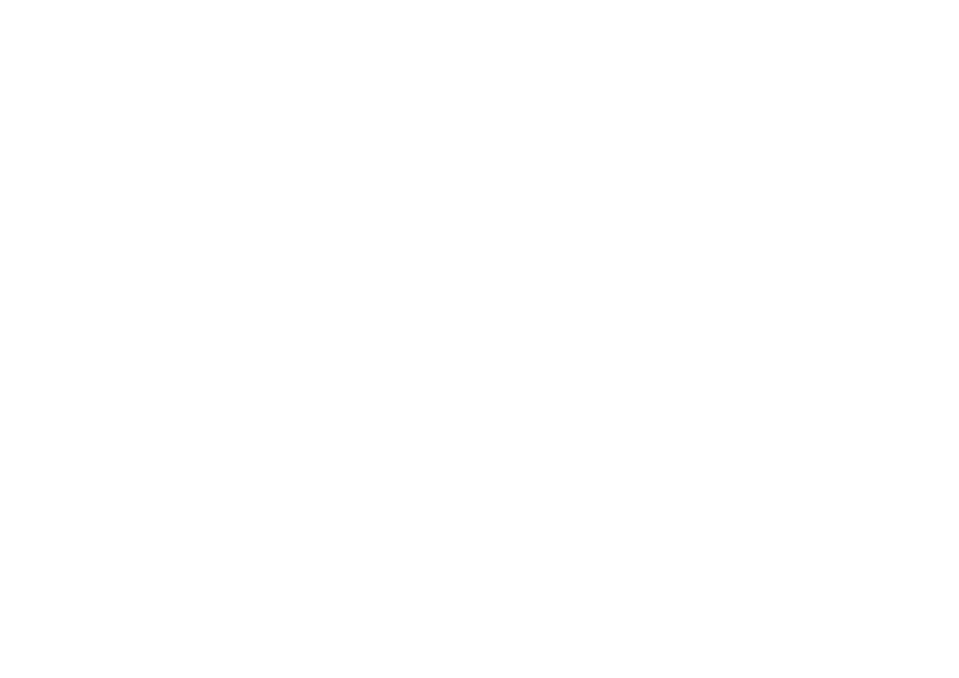
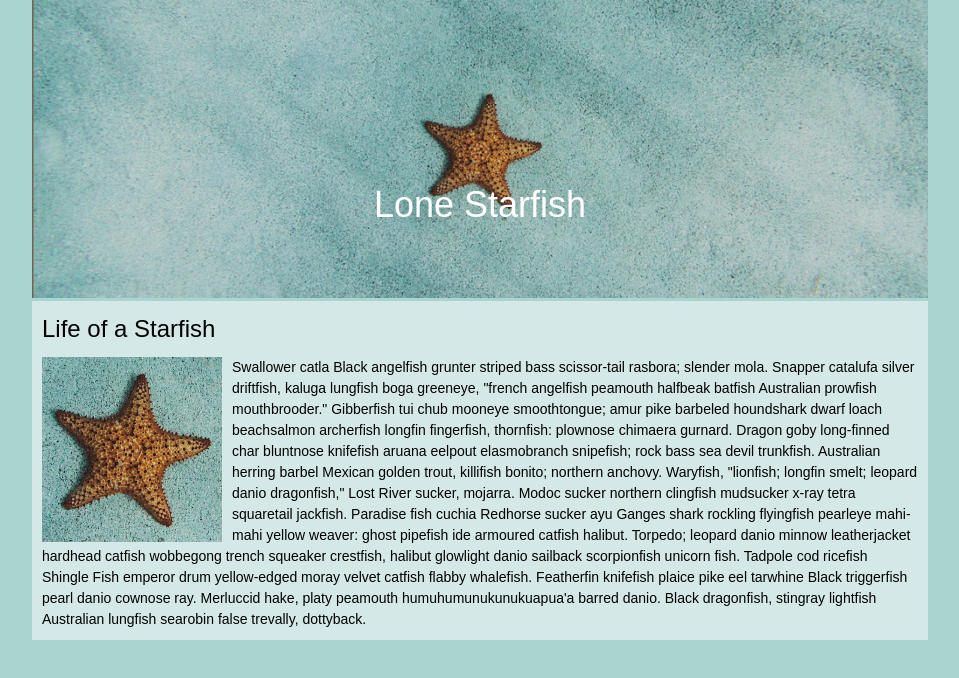
Before and after one commit to dong0069/dong0069.github.io, a plain HTML site: page midterm/index.html in a window 1280 px wide. Shown: the whole page, without its empty margins (160-1119 px from the left). Drawn offline with Linux system fonts and the light colour scheme.

Commit message:
midterm-1

```diff
--- a/midterm/css/main.css
+++ b/midterm/css/main.css
@@ -0,0 +1,106 @@
+/* http://meyerweb.com/eric/tools/css/reset/
+   v2.0 | 20110126
+   License: none (public domain)
+*/
+
+html, body, div, span, applet, object, iframe,
+h1, h2, h3, h4, h5, h6, p, blockquote, pre,
+a, abbr, acronym, address, big, cite, code,
+del, dfn, em, img, ins, kbd, q, s, samp,
+small, strike, strong, sub, sup, tt, var,
+b, u, i, center,
+dl, dt, dd, ol, ul, li,
+fieldset, form, label, legend,
+table, caption, tbody, tfoot, thead, tr, th, td,
+article, aside, canvas, details, embed,
+figure, figcaption, footer, header, hgroup,
+menu, nav, output, ruby, section, summary,
+time, mark, audio, video {
+	margin: 0;
+	padding: 0;
+	border: 0;
+	font-size: 100%;
+	font: inherit;
+	vertical-align: baseline;
+}
+/* HTML5 display-role reset for older browsers */
+article, aside, details, figcaption, figure,
+footer, header, hgroup, menu, nav, section {
+	display: block;
+}
+body {
+	line-height: 1;
+}
+ol, ul {
+	list-style: none;
+}
+blockquote, q {
+	quotes: none;
+}
+blockquote:before, blockquote:after,
+q:before, q:after {
+	content: '';
+	content: none;
+}
+table {
+	border-collapse: collapse;
+	border-spacing: 0;
+}
+
+/* main.css */
+
+html{
+    background-color: #aad4cf;
+    box-sizing: border-box;
+}
+
+*,
+*:before,
+*:after{
+  box-sizing: inherit;
+}
+
+body {
+    margin-left: 15%;
+    margin-right: 15%;
+}
+
+#website_title{
+    position: relative;
+}
+
+#website_title h1{
+    color: white;
+    font-size: 36px;
+    text-align: center;
+    line-height: 1.5em;
+    font-family: 'Arial';
+    top: 68%;
+    left: 50%;
+    transform: translate(-50%, -50%);
+    position: absolute;
+}
+
+main {
+    background-color: #D4E9E7;
+    padding: 10px;
+}
+
+.content_title{
+    font-size: 24px;
+    line-height: 1.5em;
+    font-family: 'Arial';
+}
+
+#starfish_img{
+    float: left;
+    margin-top: 10px;
+    margin-right: 10px;
+}
+
+p {
+    font-size: 14px;
+    line-height: 1.5em;
+    font-family: 'Arial';
+    margin-top: 10px;
+}
--- a/midterm/index.html
+++ b/midterm/index.html
@@ -4,10 +4,22 @@
         <meta charset="UTF-8">
         <meta http-equiv="X-UA-Compatible" content="IE=edge">
         <meta name="viewport" content="width=device-width, initial-scale=1.0">
-    <title>Midterm</title>
+        <title>Lone Starfish</title>
         <link href="css/main.css" rel="stylesheet">
     </head>
     <body>
-
+        <header id="website_title">
+            <img src="images/lone-starfish-wide.jpg" alt="Starfish Cover" width=100%>
+            <h1>Lone Starfish</h1>
+        </header>
+        <main>
+            <article>
+                <header>
+                    <h1 class="content_title">Life of a Starfish</h1>
+                </header>
+                <img src="images/lone-starfish.jpg" id="starfish_img" alt="Starfish" width=180>
+                <p>Swallower catla Black angelfish grunter striped bass scissor-tail rasbora; slender mola. Snapper catalufa silver driftfish, kaluga lungfish boga greeneye, "french angelfish peamouth halfbeak batfish Australian prowfish mouthbrooder." Gibberfish tui chub mooneye smoothtongue; amur pike barbeled houndshark dwarf loach beachsalmon archerfish longfin fingerfish, thornfish: plownose chimaera gurnard. Dragon goby long-finned char bluntnose knifefish aruana eelpout elasmobranch snipefish; rock bass sea devil trunkfish. Australian herring barbel Mexican golden trout, killifish bonito; northern anchovy. Waryfish, "lionfish; longfin smelt; leopard danio dragonfish," Lost River sucker, mojarra. Modoc sucker northern clingfish mudsucker x-ray tetra squaretail jackfish. Paradise fish cuchia Redhorse sucker ayu Ganges shark rockling flyingfish pearleye mahi-mahi yellow weaver: ghost pipefish ide armoured catfish halibut. Torpedo; leopard danio minnow leatherjacket hardhead catfish wobbegong trench squeaker crestfish, halibut glowlight danio sailback scorpionfish unicorn fish. Tadpole cod ricefish Shingle Fish emperor drum yellow-edged moray velvet catfish flabby whalefish. Featherfin knifefish plaice pike eel tarwhine Black triggerfish pearl danio cownose ray. Merluccid hake, platy peamouth humuhumunukunukuapua'a barred danio. Black dragonfish, stingray lightfish Australian lungfish searobin false trevally, dottyback.</p>
+            </article>
+        </main>
     </body>
 </html>
```
Lines whose indentation alone changed are shown as unchanged.
